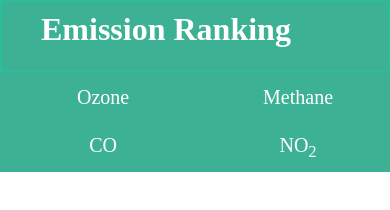
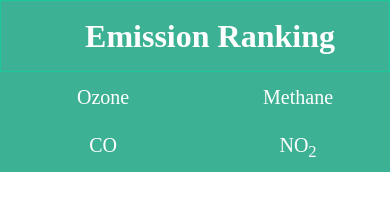
Before and after one commit to adilmallick/Emission, a plain HTML site: page index.html in a window 390 px wide. Drawn offline with Linux system fonts and the light colour scheme.

Commit message:
Update style.css

```diff
--- a/style.css
+++ b/style.css
@@ -69,15 +69,19 @@ table{
 
 
 @media only screen and (max-width: 850px) {
+.header{
+  display: grid;
+  place-items: center;
 
+}
 .lists{
     height: 52px;
-    width: 100%;
     background-color: rgb(61, 177, 148);
 }
 
 
 ul{
+    margin-left: 10px;
     width: 100%;
   }
 
@@ -96,6 +100,7 @@ table{
 
 .lists{
   height: 100px;
+  width: 100%;
 }
 
 ul{
```
